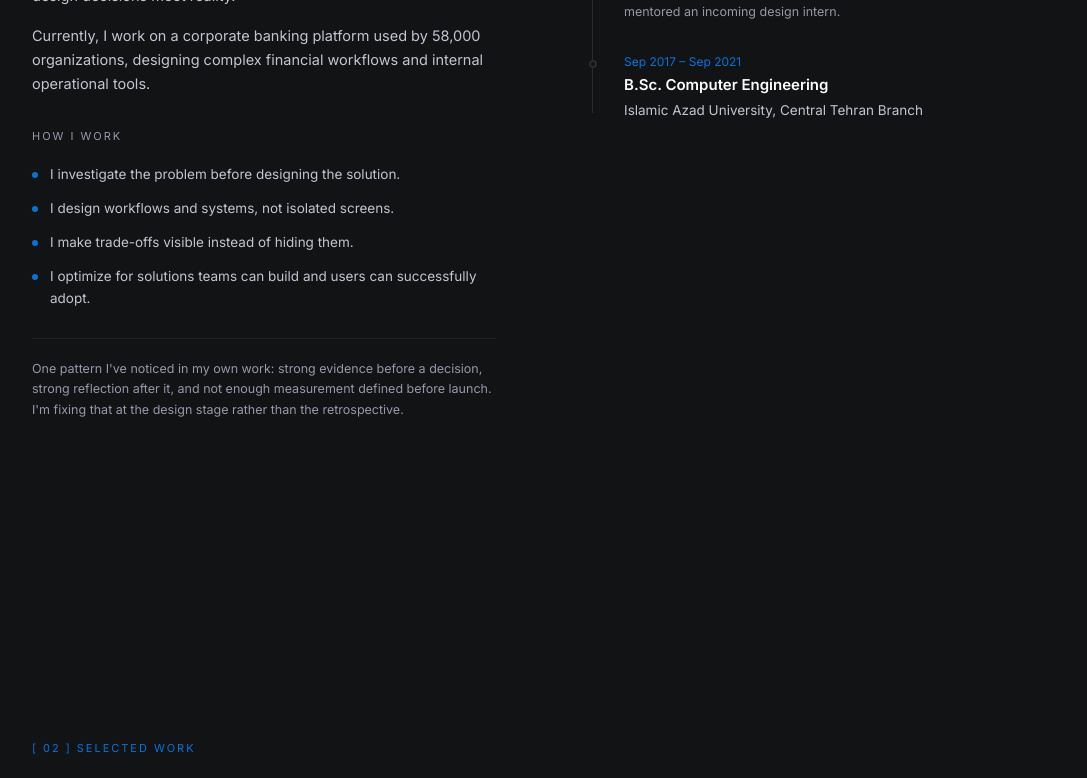
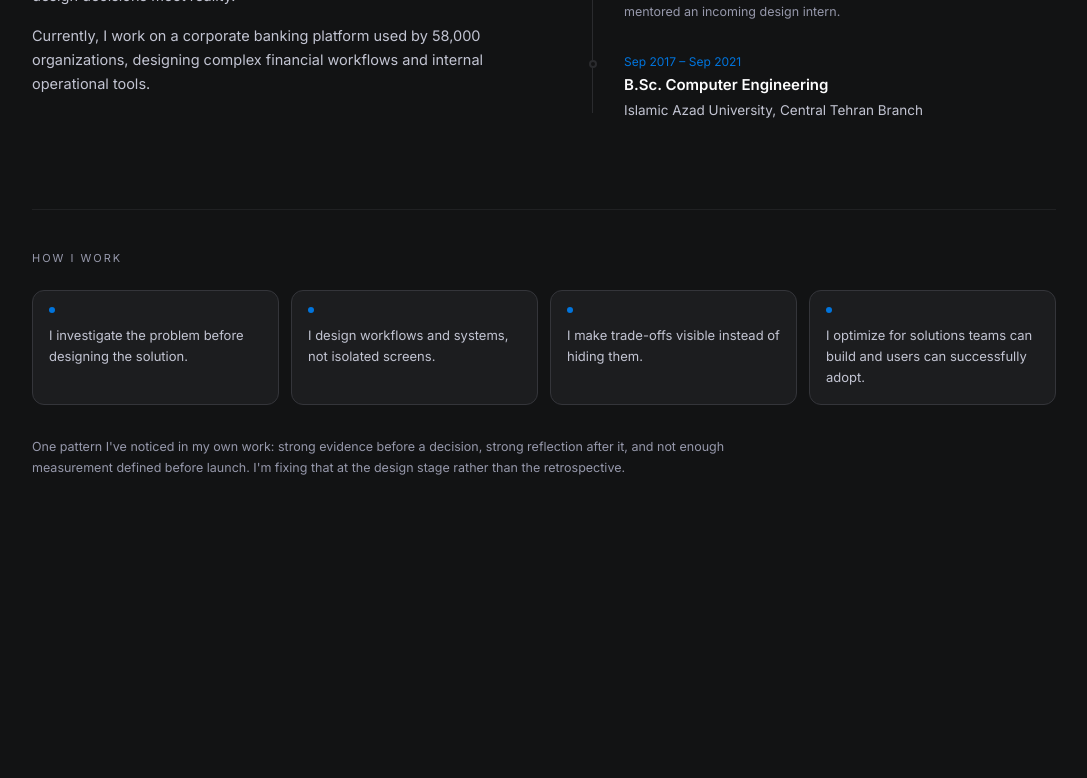
Before and after one commit to mozhganakbari78-hub/Mozhfolio, a Next.js app: page / in a window 1280 px wide. Shown: the part 1520-2298 px from the top of the page, without its empty margins (96-1183 px from the left). Built offline with nearby package versions, Linux system fonts and the light colour scheme.

Commit message:
Move How I work under both About columns so they match in height

```diff
--- a/components/About.tsx
+++ b/components/About.tsx
@@ -57,46 +57,11 @@ export default function About() {
               users struggle, and stay involved through implementation because that is often where
               design decisions meet reality.
             </p>
-            <p className="text-[14.5px] leading-[1.65] mb-8" style={{ color: "var(--text-secondary)" }}>
+            <p className="text-[14.5px] leading-[1.65]" style={{ color: "var(--text-secondary)" }}>
               Currently, I work on a corporate banking platform used by 58,000 organizations,
               designing complex financial workflows and internal operational tools.
             </p>
 
-            {/* How I work */}
-            <div className="mono-label mb-5" style={{ color: "var(--text-tertiary)" }}>
-              How I work
-            </div>
-            <div className="space-y-3">
-              {traits.map((trait, i) => (
-                <motion.div
-                  key={i}
-                  initial={{ opacity: 0, x: -12 }}
-                  animate={inView ? { opacity: 1, x: 0 } : {}}
-                  transition={{ duration: 0.5, delay: 0.3 + i * 0.08, ease: [0.16, 1, 0.3, 1] }}
-                  className="flex items-start gap-3"
-                >
-                  <span
-                    className="mt-2 w-1.5 h-1.5 rounded-full flex-shrink-0"
-                    style={{ background: "var(--accent-color)" }}
-                  />
-                  <span className="text-[13.5px] leading-relaxed" style={{ color: "var(--text-secondary)" }}>
-                    {trait}
-                  </span>
-                </motion.div>
-              ))}
-            </div>
-
-            <motion.p
-              className="text-[12.5px] leading-relaxed mt-7 pt-5"
-              style={{ color: "var(--text-tertiary)", borderTop: "1px solid var(--border-subtle)" }}
-              initial={{ opacity: 0 }}
-              animate={inView ? { opacity: 1 } : {}}
-              transition={{ duration: 0.5, delay: 0.7 }}
-            >
-              One pattern I&apos;ve noticed in my own work: strong evidence before a decision,
-              strong reflection after it, and not enough measurement defined before launch.
-              I&apos;m fixing that at the design stage rather than the retrospective.
-            </motion.p>
           </motion.div>
 
           {/* Right — Timeline */}
@@ -169,6 +134,52 @@ export default function About() {
             </div>
           </motion.div>
         </div>
+
+        {/* How I work — sits under both columns so the two stay the same height */}
+        <div className="mt-16 md:mt-20 pt-10" style={{ borderTop: "1px solid var(--border-subtle)" }}>
+          <div className="mono-label mb-6" style={{ color: "var(--text-tertiary)" }}>
+            How I work
+          </div>
+          <div className="grid sm:grid-cols-2 lg:grid-cols-4 gap-3">
+            {traits.map((trait, i) => (
+              <motion.div
+                key={i}
+                initial={{ opacity: 0, y: 12 }}
+                animate={inView ? { opacity: 1, y: 0 } : {}}
+                transition={{ duration: 0.45, delay: 0.35 + i * 0.07, ease: [0.16, 1, 0.3, 1] }}
+                className="rounded-xl p-4"
+                style={{
+                  background: "var(--surface)",
+                  border: "1px solid var(--border-strong)",
+                }}
+              >
+                <span
+                  aria-hidden
+                  className="block w-1.5 h-1.5 rounded-full mb-3"
+                  style={{ background: "var(--accent-color)" }}
+                />
+                <span
+                  className="text-[13px] leading-relaxed block"
+                  style={{ color: "var(--text-secondary)" }}
+                >
+                  {trait}
+                </span>
+              </motion.div>
+            ))}
+          </div>
+
+          <motion.p
+            className="text-[12.5px] leading-relaxed mt-8 max-w-3xl"
+            style={{ color: "var(--text-tertiary)" }}
+            initial={{ opacity: 0 }}
+            animate={inView ? { opacity: 1 } : {}}
+            transition={{ duration: 0.5, delay: 0.7 }}
+          >
+            One pattern I&apos;ve noticed in my own work: strong evidence before a decision, strong
+            reflection after it, and not enough measurement defined before launch. I&apos;m fixing
+            that at the design stage rather than the retrospective.
+          </motion.p>
+        </div>
       </div>
     </section>
   );
```
